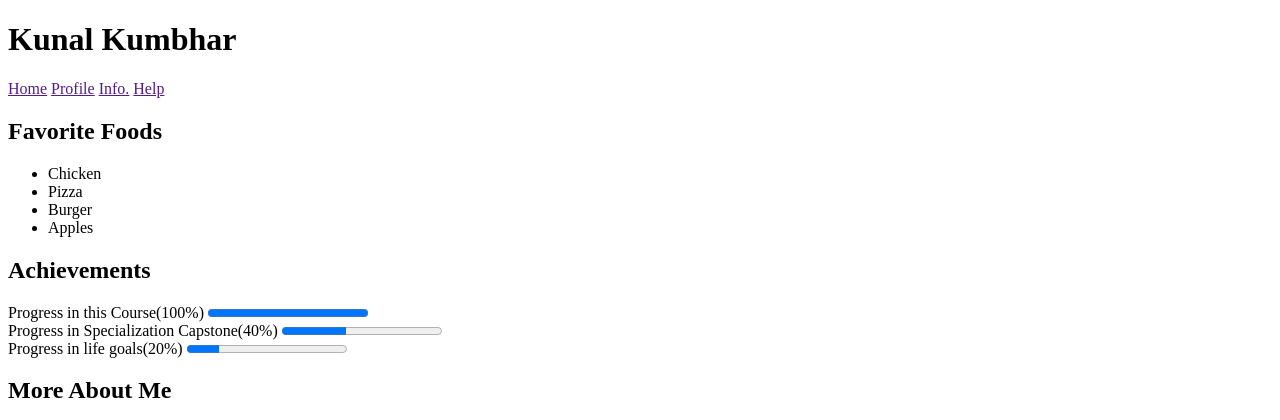
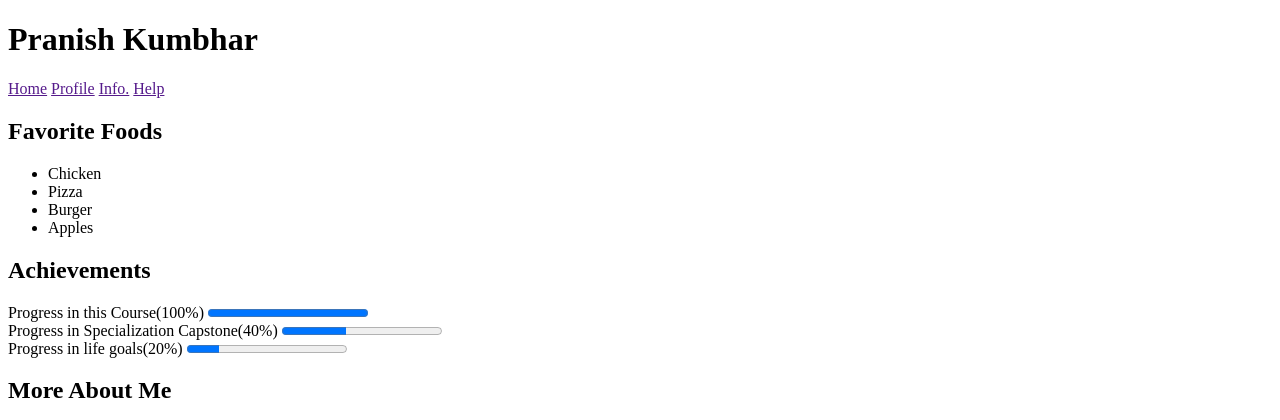
Before and after one commit to PranishGreat/html5, a plain HTML site: page index.html in a window 1280 px wide. Shown: the top 420 px of the page. Drawn offline with Linux system fonts and the light colour scheme.

Commit message:
Update index.html

```diff
--- a/index.html
+++ b/index.html
@@ -7,7 +7,7 @@
 
 </head>
 <body>
-<h1>Kunal Kumbhar</h1>
+<h1>Pranish Kumbhar</h1>
 
 <a href="">Home</a>
 <a href="">Profile</a>
```
